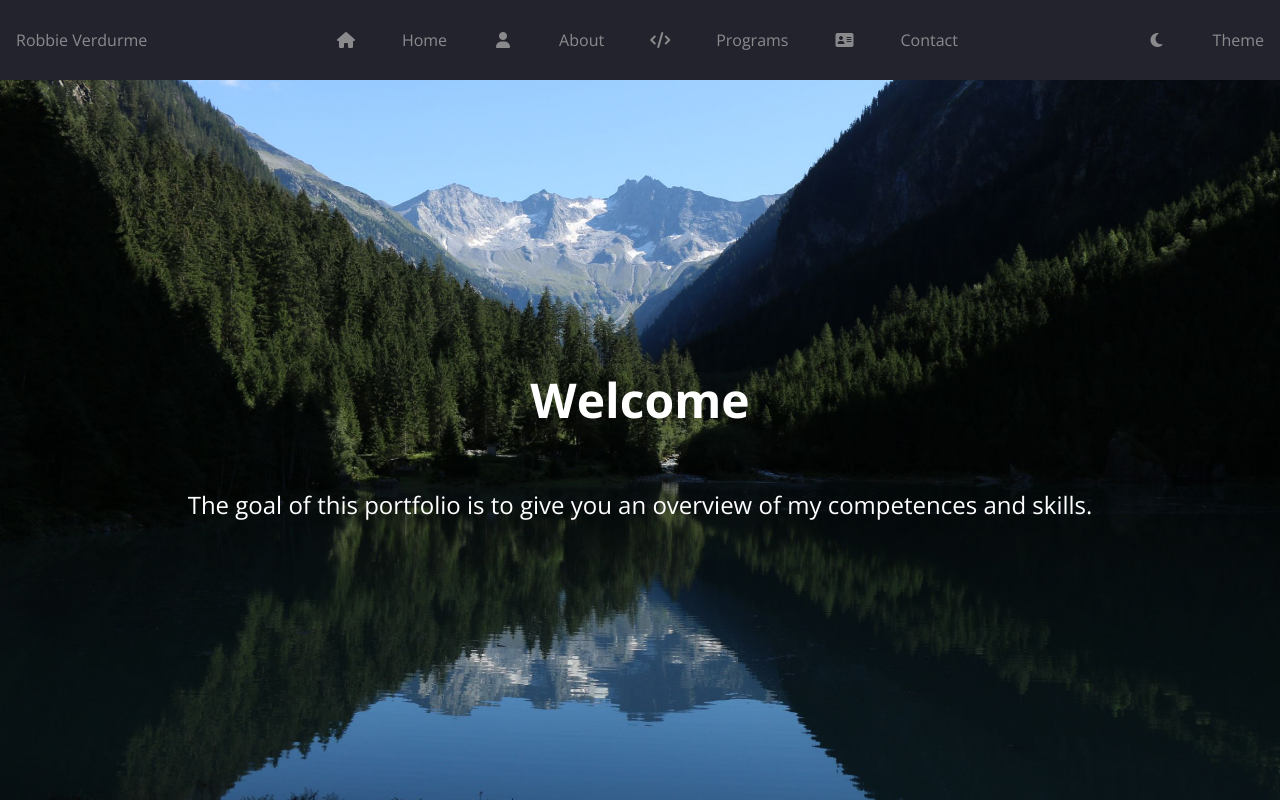
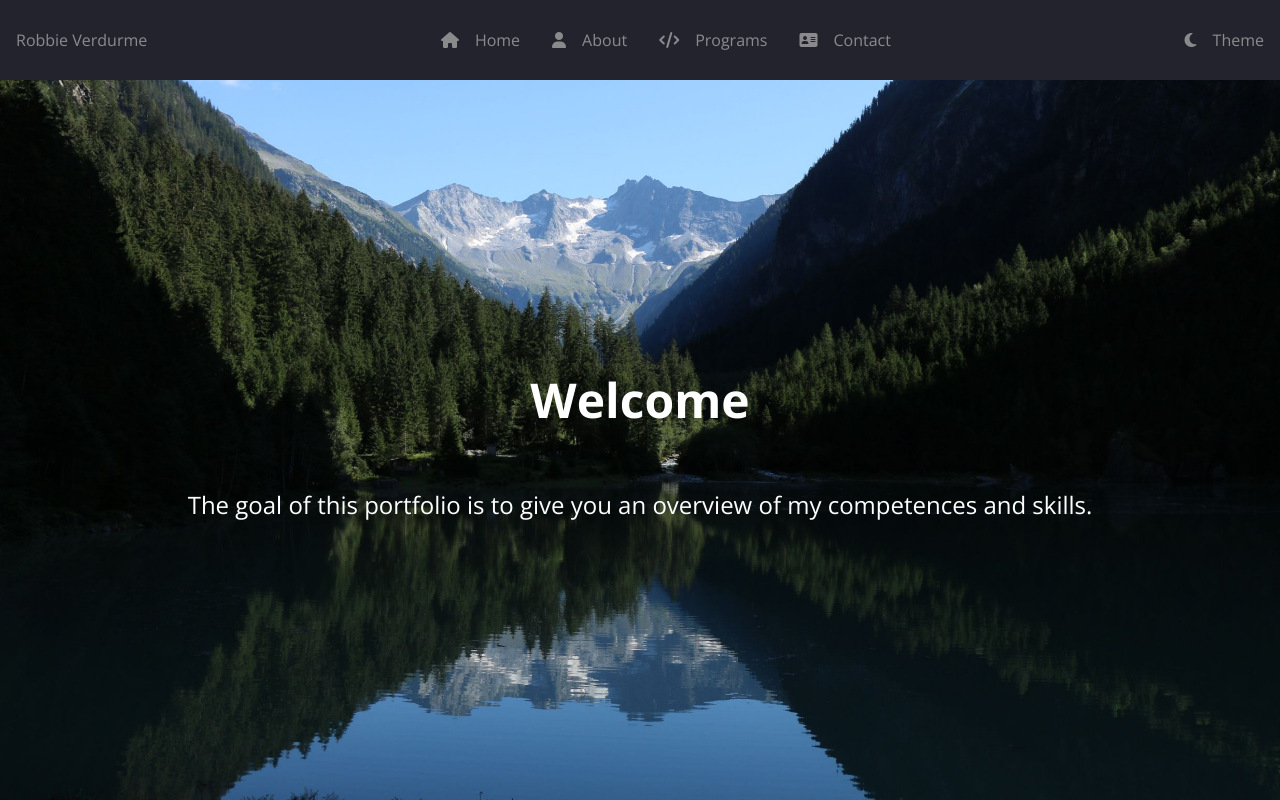
Before and after one commit to RobbieVerdurme/Portfolio, a React (Vite) app: page / in a window 1280 px wide. Built offline with nearby package versions, Linux system fonts and the light colour scheme.

Commit message:
style: change margin/padding navbar

```diff
--- a/src/components/layout/navbar/NavBar.tsx.css
+++ b/src/components/layout/navbar/NavBar.tsx.css
@@ -28,8 +28,18 @@
 }
 
 /* NAV ITEMS */
+.nav-item {
+  padding: 0.5rem;
+}
+
 .nav-item:last-child {
   margin-left: auto;
+}
+
+.nav-item:hover:not(.nav-logo) {
+  filter: grayscale(0%) opacity(1);
+  background: var(--bg-secondary);
+  color: var(--text-secondary);
 }
 
 /* NAV LINK */
@@ -43,37 +53,29 @@
   transition: var(--transition-speed);
 }
 
-.nav-link:hover:not(.nav-logo-link) {
-  filter: grayscale(0%) opacity(1);
-  background: var(--bg-secondary);
-  color: var(--text-secondary);
-}
-
 .nav-link i:not(.theme-icon) {
   display: flex;
 }
 
 .nav-link i {
   justify-content: center;
-  width: 2rem;
-  min-width: 2rem;
-  margin: 0 1.5rem;
+  padding: 1rem;
 }
 
 /* NAV LINK TEXT */
 .link-text {
   display: none;
-  padding: 1rem;
+  padding: 0.5rem;
 }
 
 /* Small screens */
-@media only screen and (max-width: 62.5rem) {
+@media only screen and (max-width: 60rem) {
   .nav-logo {
     display: none;
   }
 }
 
-@media only screen and (max-width: 51rem) {
+@media only screen and (max-width: 50rem) {
   .navbar {
     bottom: 0;
     display: flex;
@@ -86,7 +88,7 @@
 }
 
 /* Large screens */
-@media only screen and (min-width: 51rem) {
+@media only screen and (min-width: 50rem) {
   .navbar {
     top: 0;
     position: sticky;
@@ -94,6 +96,10 @@
 
   .navbar .link-text {
     display: inline;
+  }
+
+  .nav-link i {
+    padding: 0.5rem;
   }
 }
 
--- a/src/pages/homepage/HomePage.tsx
+++ b/src/pages/homepage/HomePage.tsx
@@ -1,15 +1,5 @@
-import { HeroBanner } from "@components/herobanner/HeroBanner";
-import { MainLayout } from "@templates/mainlayout/MainLayout";
+import { MainLayout } from '@templates/mainlayout/MainLayout';
 
 export function HomePage() {
-  return (
-    <MainLayout>
-      <HeroBanner
-        title="Welcome"
-        subtitle="The goal of this portfolio is to give you an overview of my competences and skills."
-        backgroundImageUrl="/img/background.jpg"
-        fullScreen={true}
-      />
-    </MainLayout>
-  );
+  return <MainLayout></MainLayout>;
 }
--- a/src/templates/mainlayout/MainLayout.tsx
+++ b/src/templates/mainlayout/MainLayout.tsx
@@ -1,11 +1,18 @@
-import { NavBar } from "@components/layout/navbar/NavBar";
-import "./MainLayout.tsx.css";
+import { NavBar } from '@components/layout/navbar/NavBar';
+import './MainLayout.tsx.css';
+import { HeroBanner } from '@components/herobanner/HeroBanner';
 
-export function MainLayout({ children }: any) {
+export function MainLayout({ children }: { children?: React.ReactNode }) {
   return (
     <>
       <NavBar />
-      <main>{children}</main>
+      <HeroBanner
+        title="Welcome"
+        subtitle="The goal of this portfolio is to give you an overview of my competences and skills."
+        backgroundImageUrl="/img/background.jpg"
+        fullScreen={true}
+      />
+      <main className="">{children}</main>
     </>
   );
 }
--- a/src/templates/mainlayout/MainLayout.tsx.css
+++ b/src/templates/mainlayout/MainLayout.tsx.css
@@ -3,7 +3,7 @@
 }
 
 /* Small screens */
-@media only screen and (max-width: 51rem) {
+@media only screen and (max-width: 50rem) {
   main {
     margin-bottom: var(--top-banner-height);
   }
```
